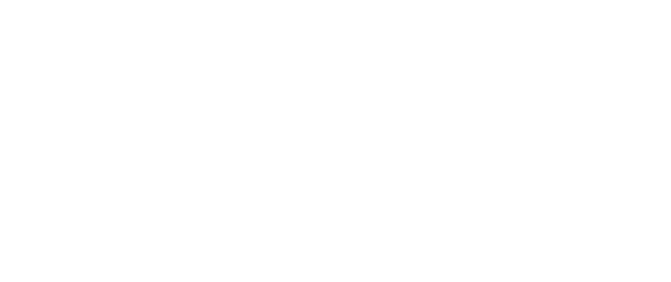
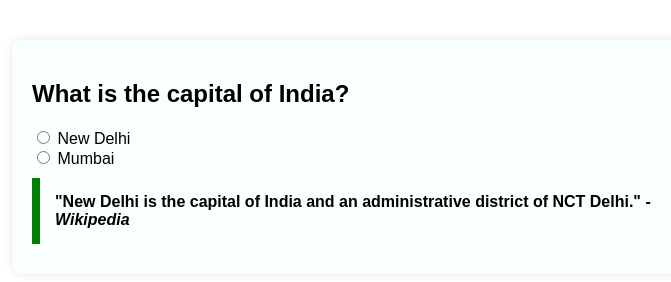
Before and after one commit to acciojob/trivia-CoderVinit, a website: page main.html in a window 1280 px wide. Shown: the whole page, without its empty margins (289-960 px from the left). Drawn offline with Linux system fonts and the light colour scheme.

Commit message:
created a submission

```diff
--- a/main.html
+++ b/main.html
@@ -8,6 +8,22 @@
 
 <body>
 	<!-- the entire body must be written by student -->
+	<div class="quiz-container">
+        <h2>What is the capital of India?</h2>
+        <form>
+            <label>
+                <input type="radio" name="capital" value="New Delhi"> New Delhi
+            </label><br>
+            <label>
+                <input type="radio" name="capital" value="Mumbai"> Mumbai
+            </label>
+        </form>
+
+        <blockquote class="quote">
+            "New Delhi is the capital of India and an administrative district of NCT Delhi."
+            <cite>- Wikipedia</cite>
+        </blockquote>
+    </div>
     <script type="text/javascript" src="./script.js">
 </script>
 
--- a/styles.css
+++ b/styles.css
@@ -1,2 +1,25 @@
 
 /* Your CSS Code here. */
+   body {
+            font-family: Arial, sans-serif;
+            text-align: center;
+            margin: 40px;
+        }
+
+        .quiz-container {
+            display: inline-block;
+            text-align: left;
+            background: #f8fffe;
+            padding: 20px;
+            border-radius: 10px;
+            box-shadow: 0 0 10px rgba(0, 0, 0, 0.1);
+        }
+
+        .quote {
+            max-width: 600px;
+            margin: 10px auto;
+            padding: 15px;
+            border-left: 8px solid green;
+            background-color: #f8fffe;
+            font-weight: bold;
+        }
```
